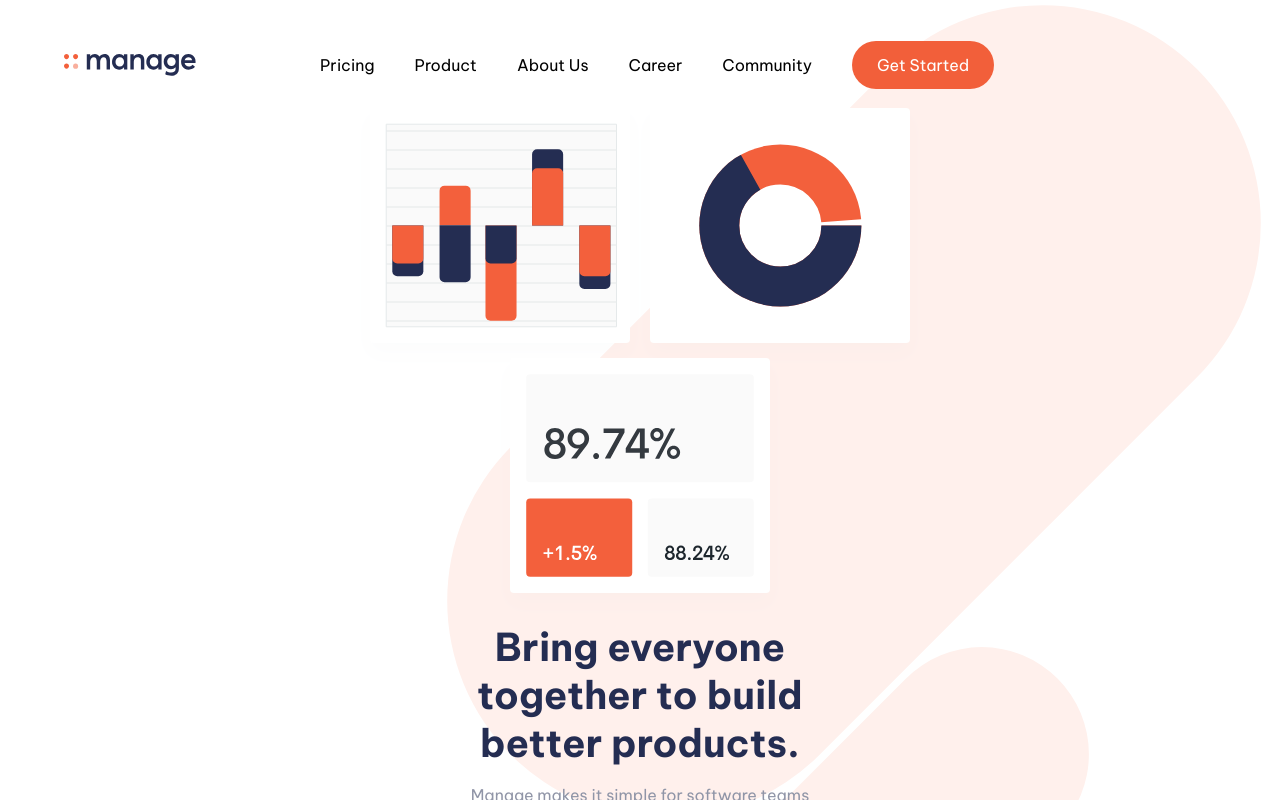
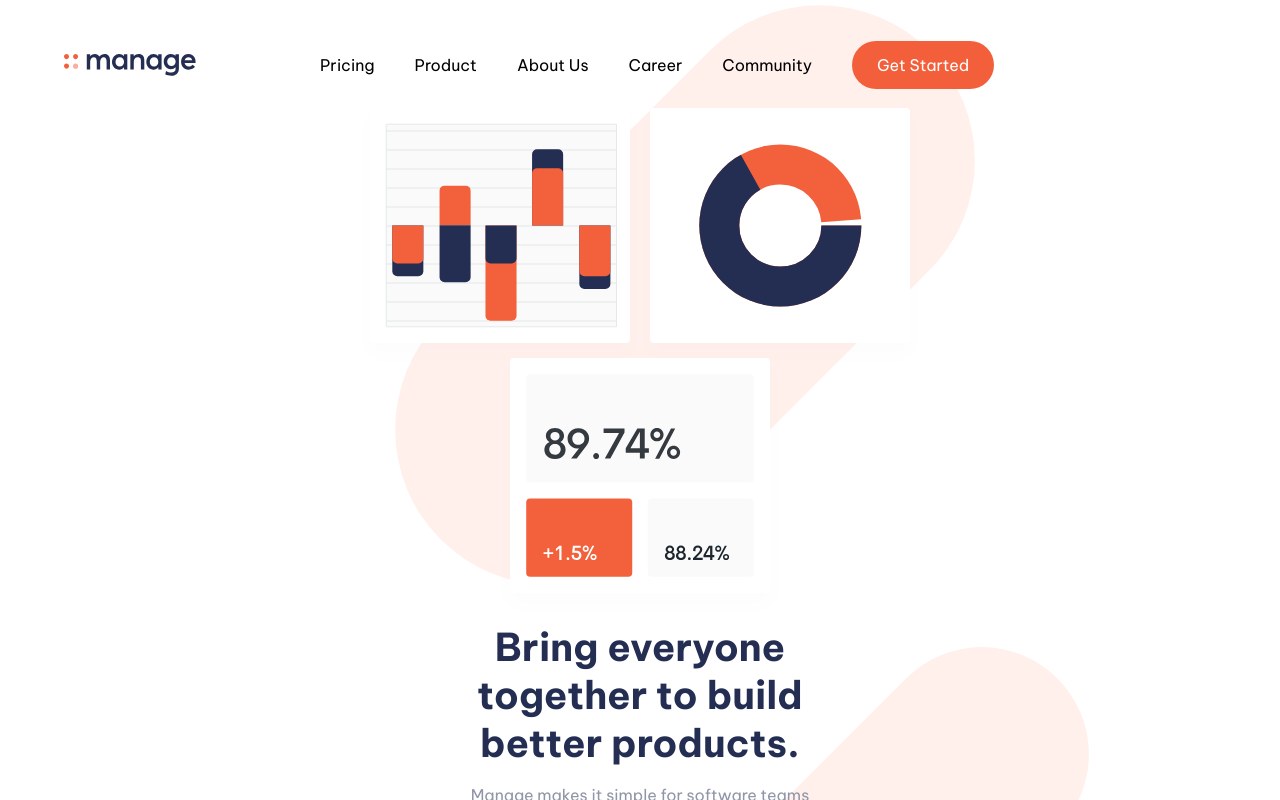
Before and after one commit to IderaNimah/Manage-Landing-Page, a React (Vite) app: page / in a window 1280 px wide. Shown: the top 800 px of the page. Built offline with nearby package versions, Linux system fonts and the light colour scheme.

Commit message:
unable to fix overflow

```diff
--- a/src/Components/Header/Header.css
+++ b/src/Components/Header/Header.css
@@ -1,6 +1,6 @@
 nav {
   position: relative;
-  z-index: 111;
+  z-index: 1000;
   overflow: hidden;
   width: 100%;
   display: flex;
--- a/src/Components/Hero/Hero.css
+++ b/src/Components/Hero/Hero.css
@@ -57,6 +57,7 @@ img {
 
 .barimage {
   position: relative;
+  z-index: 1;
 
 }
 
--- a/src/Components/Hero/Hero.jsx
+++ b/src/Components/Hero/Hero.jsx
@@ -13,17 +13,17 @@ const Hero = () => {
         </p>
 
         <button className="btn">Get Started</button>
-        <img src={pattern} alt="tabletpattern" className="second-illustration" />
-
+        <img
+          src={pattern}
+          alt="tabletpattern"
+          className="second-illustration"
+        />
       </div>
 
       <div className="hero-right">
-        <div className="post-illustration">
-          <img src={desktopimage} alt="desktopimage" className="barimage" />
-        </div>
+        <img src={desktopimage} alt="desktopimage" className="barimage" />
+        <img src={pattern} alt="tabletpattern" className="illustration" />
       </div>
-
-      <img src={pattern} alt="tabletpattern" className="illustration" />
     </div>
   );
 };
```
